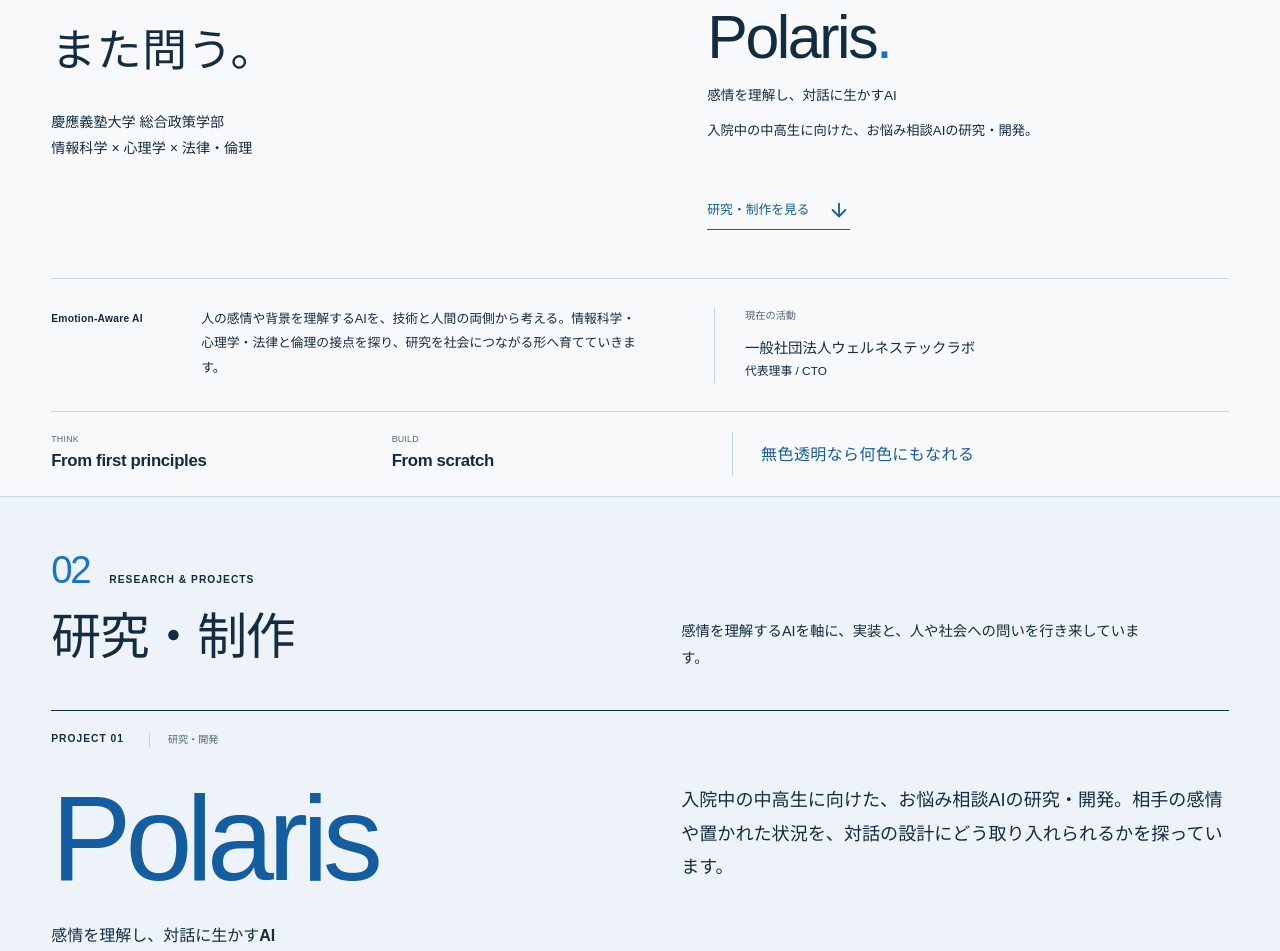
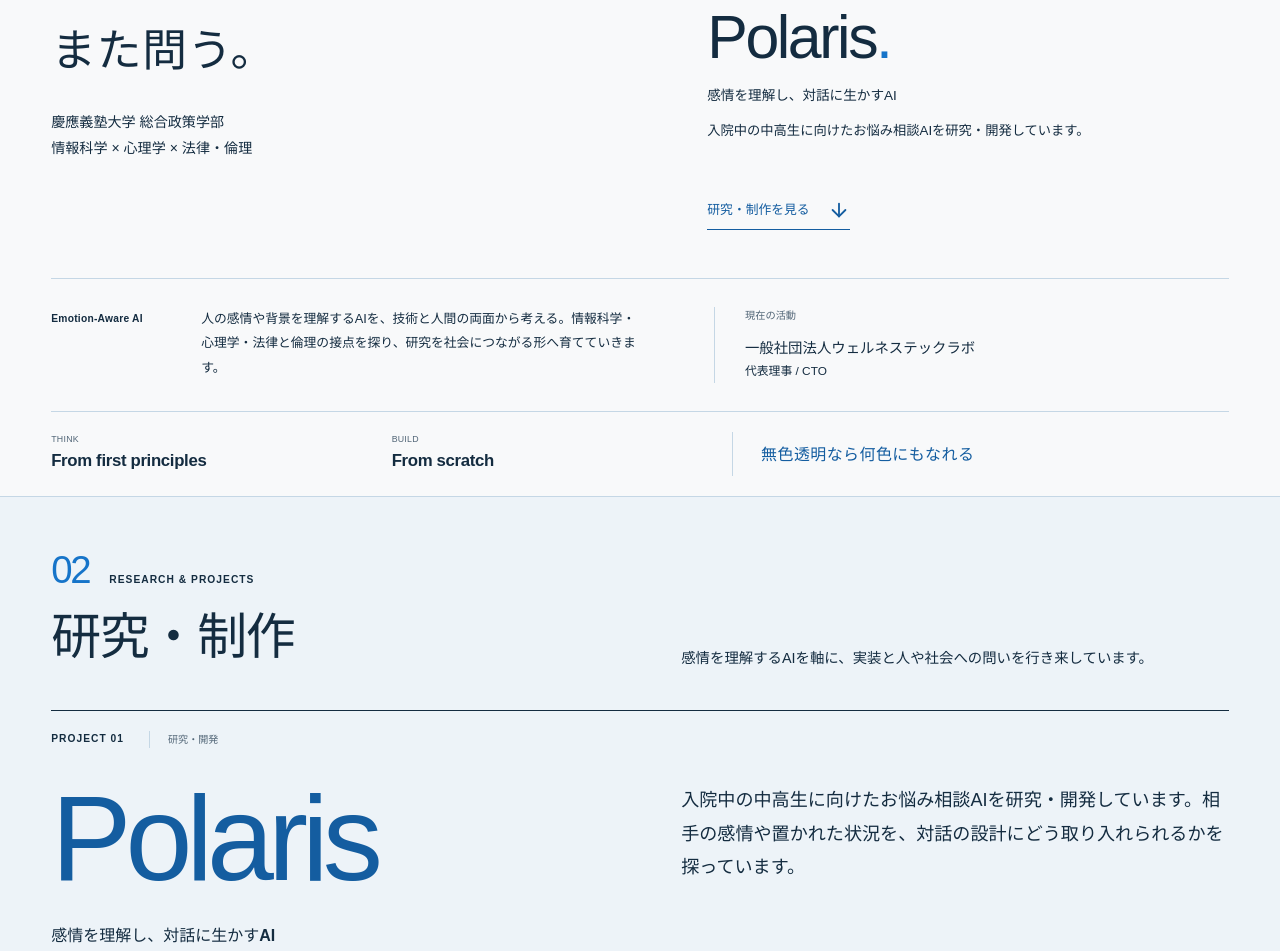
Before and after one commit to BelltreeTech/BelltreeTech.github.io, a React (Vite) app in the folder dashboard/: page / in a window 1280 px wide. Shown: the part 481-1432 px from the top of the page. Built offline with nearby package versions, Linux system fonts and the light colour scheme; a web font is replaced by a local one.

Commit message:
Improve Japanese portfolio copy while preserving personal voice

```diff
--- a/dashboard/src/data/portfolioData.js
+++ b/dashboard/src/data/portfolioData.js
@@ -16,9 +16,9 @@
   futureVariable: "Future = Variable",
   futureMeaning: "未来は固定されたものではなく、選択を加え、手放し、ときには白紙から始めながら、自分で変えていくもの。",
   startingLine: "後悔するよりはスタートラインを描こう",
-  blueRoseMeaning: "夢が叶う、奇跡、可能性。青い薔薇に重ねている、大切な言葉です。",
+  blueRoseMeaning: "夢が叶う、奇跡、可能性。青い薔薇に重ねている大切な言葉です。",
   statement:
-    "人の感情や背景を理解するAIを、技術と人間の両側から考える。情報科学・心理学・法律と倫理の接点を探り、研究を社会につながる形へ育てていきます。",
+    "人の感情や背景を理解するAIを、技術と人間の両面から考える。情報科学・心理学・法律と倫理の接点を探り、研究を社会につながる形へ育てていきます。",
   roles: [
     {
       organization: "一般社団法人ウェルネステックラボ",
@@ -38,10 +38,10 @@
     name: "Polaris",
     tagline: "感情を理解し、対話に生かすAI",
     summary:
-      "入院中の中高生に向けた、お悩み相談AIの研究・開発。相手の感情や置かれた状況を、対話の設計にどう取り入れられるかを探っています。",
+      "入院中の中高生に向けたお悩み相談AIを研究・開発しています。相手の感情や置かれた状況を、対話の設計にどう取り入れられるかを探っています。",
     aim: "入院生活の中で悩みを話せる場をつくり、一人ひとりに寄り添う対話を目指す。",
     approach:
-      "表情分析（FACS）と大規模言語モデル（LLM）の接点を研究。発表やユーザーテストで得た気づきを、設計の見直しにつなげています。",
+      "表情分析（FACS）と大規模言語モデル（LLM）の接点を研究しています。発表やユーザーテストで得た気づきを、設計の見直しにつなげています。",
     stack: ["Python", "PyTorch", "NumPy", "FACS", "LLM"],
     status: "研究・開発",
     links: [],
@@ -127,7 +127,7 @@
     dateLabel: "2025年7月",
     result: "Applied Science / Medical Science 分野で出場",
     description:
-      "国際大会に出場。幅広い研究や価値観に触れ、対話AIの設計についてフィードバックを受けました。",
+      "国際大会に出場しました。幅広い研究や価値観に触れ、対話AIの設計についてフィードバックを受けました。",
     organization: "Global Link Singapore",
     links: [],
   },
@@ -153,7 +153,7 @@
     dateLabel: "2025年3月",
     result: "高校生の部・スタートアップ部門 銀賞",
     description:
-      "Polarisを発表。社会実装や収益性の観点からフィードバックを受け、開発とユーザーテストの取り組みが評価されました。",
+      "Polarisを発表しました。社会実装や収益性の観点からフィードバックを受け、開発とユーザーテストの取り組みが評価されました。",
     organization: "株式会社旺文社",
     links: [],
   },
@@ -179,7 +179,7 @@
     dateLabel: "2025年2月",
     result: "地域Summit特別賞",
     description:
-      "Polarisの活動で受賞。AIとの対話だからこそできる支援や、対話の受け止められ方について考えを深めました。",
+      "Polarisの活動で受賞しました。AIとの対話だからこそできる支援や、対話の受け止められ方について考えを深めました。",
     organization: "全国高校生マイプロジェクト全国事務局",
     links: [],
   },
@@ -205,7 +205,7 @@
     dateLabel: "2025年",
     result: "第10期生として採択",
     description:
-      "選考を経て第10期生として採択。事業や社会との接点を考え、挑戦する同世代との学びにつなげています。",
+      "選考を経て第10期生として採択されました。事業や社会との接点を考え、挑戦する同世代との学びにつなげています。",
     organization: "MAKERS UNIVERSITY U-18",
     links: [{ label: "プログラム公式サイト", url: "https://makers-u18.jp/" }],
   },
@@ -218,7 +218,7 @@
     dateLabel: "2024年12月",
     result: "東武不動産賞・奨励賞",
     description:
-      "ポスター発表部門で、入院中の中高生を対象としたお悩み相談サービスを発表。同大会の企業賞と奨励賞を受賞しました。",
+      "ポスター発表部門で、入院中の中高生を対象としたお悩み相談サービスを発表しました。同大会の企業賞と奨励賞を受賞しました。",
     organization: "株式会社リバネス",
     links: [],
   },
@@ -248,7 +248,7 @@
     date: "2026-08",
     dateLabel: "2026年8月",
     result: "インタビュー掲載",
-    description: "研究や活動について紹介いただきました。",
+    description: "研究や活動について紹介していただきました。",
     links: [{ label: "掲載記事を読む", url: "https://steenz.jp/59653/" }],
   },
   {
@@ -260,7 +260,7 @@
     dateLabel: "2025年9月",
     result: "研究・活動の紹介",
     description:
-      "表情分析（FACS）とLLMを組み合わせるAIの研究について紹介いただきました。",
+      "表情分析（FACS）とLLMを組み合わせるAIの研究について紹介していただきました。",
     links: [
       {
         label: "掲載記事を読む",
@@ -312,7 +312,7 @@
     title: "VRプロフェッショナルアカデミー",
     status: "学び・制作",
     description:
-      "VRを学び、ハッカソン・フェスでチームリーダーを経験。企画や開発、チームでの協働に取り組みました。",
+      "VRを学び、ハッカソン・フェスでチームリーダーを経験しました。企画や開発、チームでの協働に取り組みました。",
   },
 ];
 
@@ -338,7 +338,7 @@
     name: "法律・倫理",
     nameEn: "Law & Ethics",
     description:
-      "技術が人や社会に与える影響を考える。倫理的・法的・社会的課題を、AIの設計と実装の中に位置づけます。",
+      "技術が人や社会に与える影響を考える。倫理的・法的・社会的課題をAIの設計と実装の中に位置づけます。",
     topics: ["ELSI", "Responsible AI", "AI Governance"],
   },
 ];
@@ -392,7 +392,7 @@
 
 export const contact = {
   email: "shinri.suzuki@keio.jp",
-  invitation: "研究・開発の相談や、異なる専門からの対話をお待ちしています。",
+  invitation: "研究・開発の相談や、専門の異なる方との対話をお待ちしています。",
   topics: [
     "AI・感情理解の共同研究",
     "医療・心理・法律と倫理の接点",
--- a/dashboard/src/sections/PortfolioSections.jsx
+++ b/dashboard/src/sections/PortfolioSections.jsx
@@ -70,7 +70,6 @@
 
 function FocusFrame() {
   const researchIntro = `${projects[0].summary.split("。")[0]}。`;
-  const introBreak = researchIntro.indexOf("、") + 1;
   const [selected, setSelected] = useState("research");
   const current = focusItems.find((item) => item.id === selected);
   return (
@@ -89,7 +88,7 @@
         {selected === "research" && <>
           <h2 className="focus-title">{projects[0].name}<span className="focus-dot" aria-hidden="true">.</span></h2>
           <p className="focus-tagline">{projects[0].tagline}</p>
-          <p className="focus-copy">{researchIntro.slice(0, introBreak)}<br />{researchIntro.slice(introBreak)}</p>
+          <p className="focus-copy">{researchIntro}</p>
         </>}
         {selected === "internships" && <>
           <h2 className="focus-title focus-title-ja">現場から、<br />考える。</h2>
@@ -157,7 +156,7 @@
       aria-label="研究・制作"
     >
       <SectionHeading number="02" en="RESEARCH & PROJECTS" title="研究・制作">
-        感情を理解するAIを軸に、実装と、人や社会への問いを行き来しています。
+        感情を理解するAIを軸に、実装と人や社会への問いを行き来しています。
       </SectionHeading>
       <div className="projects-grid">
         {projects.map((project, index) => (
@@ -218,7 +217,7 @@
       aria-label="インターン"
     >
       <SectionHeading number="03" en="EXPERIENCE" title="インターン">
-        事業を考えること、技術をつくること、人に届けること。3つの現場で学びました。
+        3つの現場で、事業を考えること、技術をつくること、人に届けることを学びました。
       </SectionHeading>
       <div className="experience-list">
         {internships.map((item, index) => (
```
Also changed, not shown: 1 other file (tests, documents, lock files or other folders).
